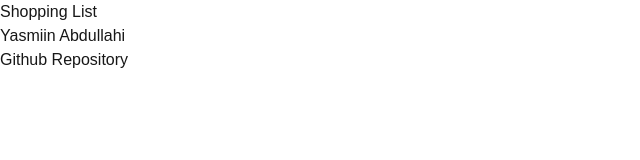
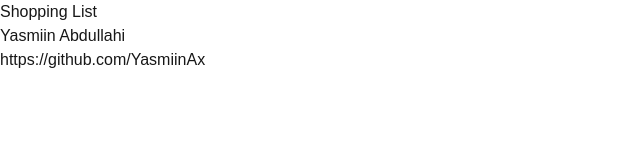
Before and after one commit to YasmiinAx/cprg306-assignments, a Next.js app: page /week-2 in a window 1280 px wide. Shown: the top 160 px of the page, without its empty margins (0-640 px from the left). Built offline with nearby package versions, Linux system fonts and the light colour scheme.

Commit message:
fixed link/page

```diff
--- a/app/page.js
+++ b/app/page.js
@@ -1,5 +1,5 @@
 import Link from 'next/link';
-export default function Home() {
+export default function Page() {
   return (
     <main>
       <h1>CPRG 306: Web Development 2 - Assignments</h1>
--- a/app/week-2/student-info.js
+++ b/app/week-2/student-info.js
@@ -3,8 +3,8 @@ export default function StudentInfo() {
     return(
     <main>
         <h1>Yasmiin Abdullahi</h1>
-        <Link href="https://github.com/YasmiinAx/cprg306-assignments">
-        Github Repository
+        <Link href="https://https://github.com/YasmiinAx">
+        https://github.com/YasmiinAx
         </Link>
     </main>
     );
```
